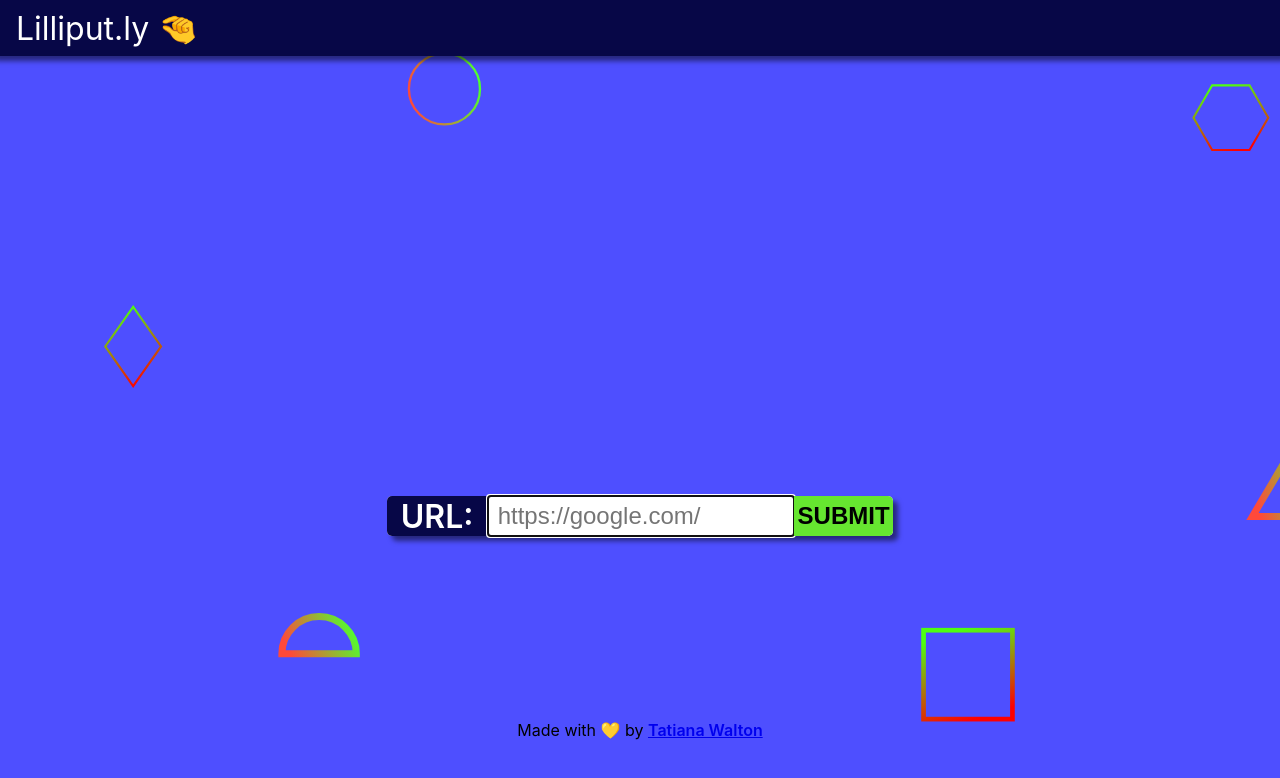
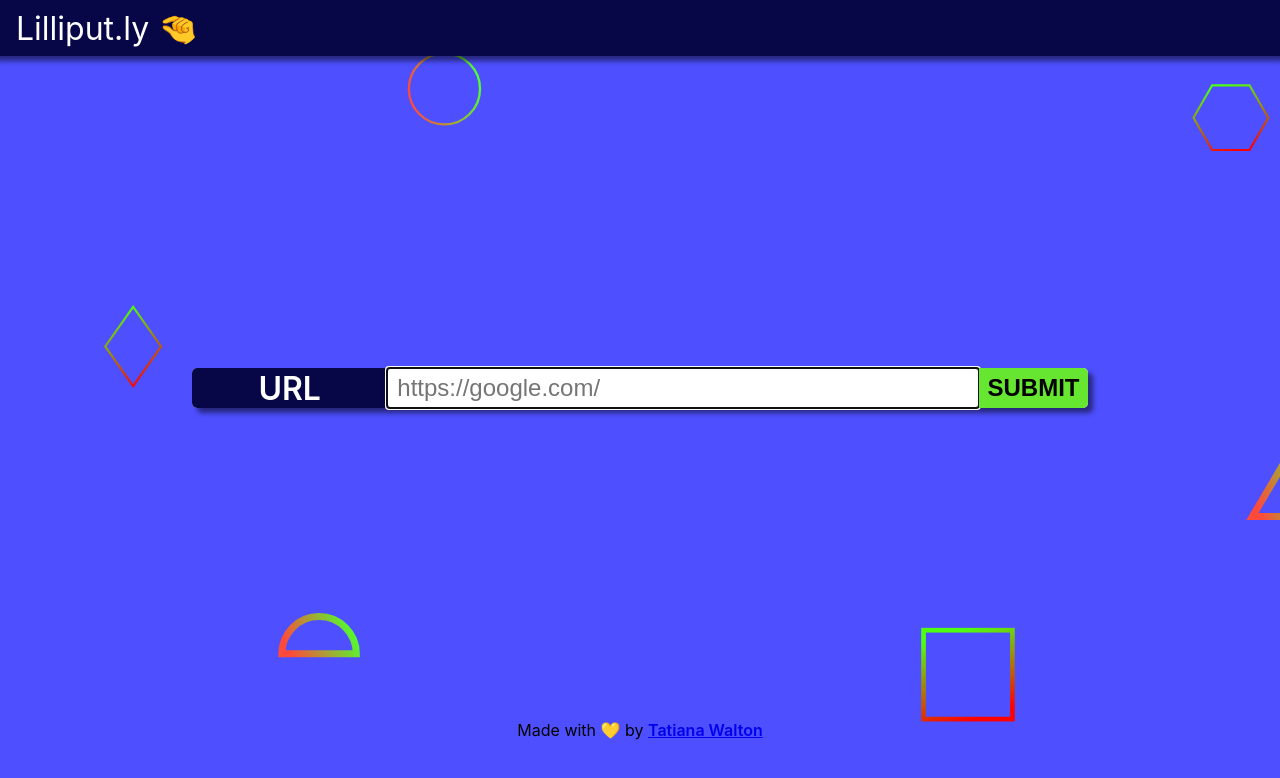
Before and after one commit to twalton83/django_URL_shortener, a React (Create React App) app in the folder frontend/: page / in a window 1280 px wide. Shown: the top 778 px of the page. Built offline with nearby package versions, Linux system fonts and the light colour scheme.

Commit message:
Remove colon and update form style

```diff
--- a/frontend/src/components/Form.tsx
+++ b/frontend/src/components/Form.tsx
@@ -7,10 +7,10 @@ const FormStyles = styled.form`
   justify-content: space-between;
   background-color: white;
   max-width: 70%;
+  width: 70%;
   height: auto;
 
   margin: 0 auto;
-  margin-top: 20%;
 
   border-radius: 5px;
   box-shadow: 5px 5px 5px rgba(0, 0, 0, 0.5);
@@ -89,7 +89,7 @@ export default function Form() {
   return (
     <FormStyles>
       <InputStyles>
-        <label htmlFor="originalUrl">URL:</label>
+        <label htmlFor="originalUrl">URL</label>
         <input
           type="url"
           placeholder="https://google.com/"
```
